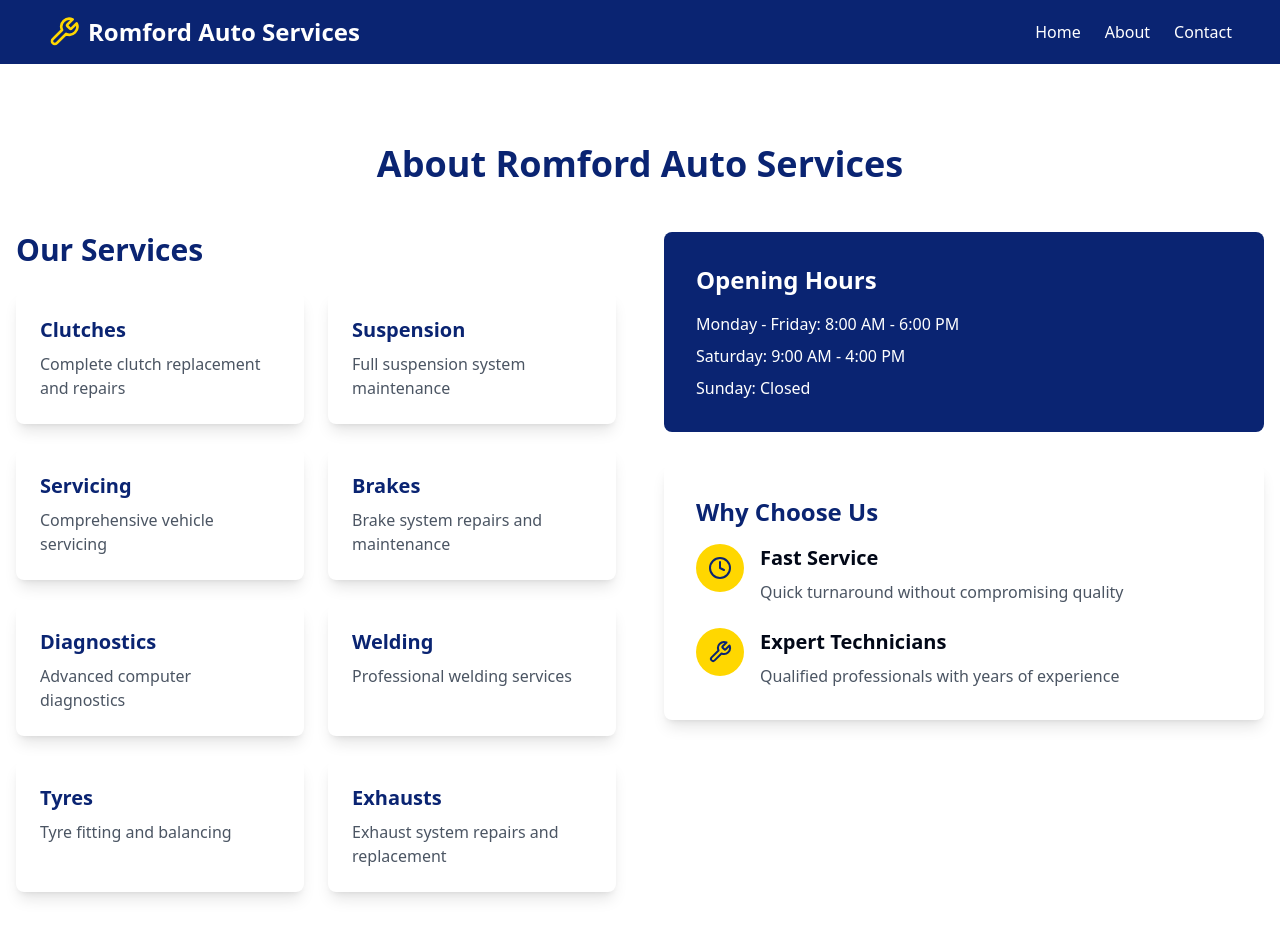
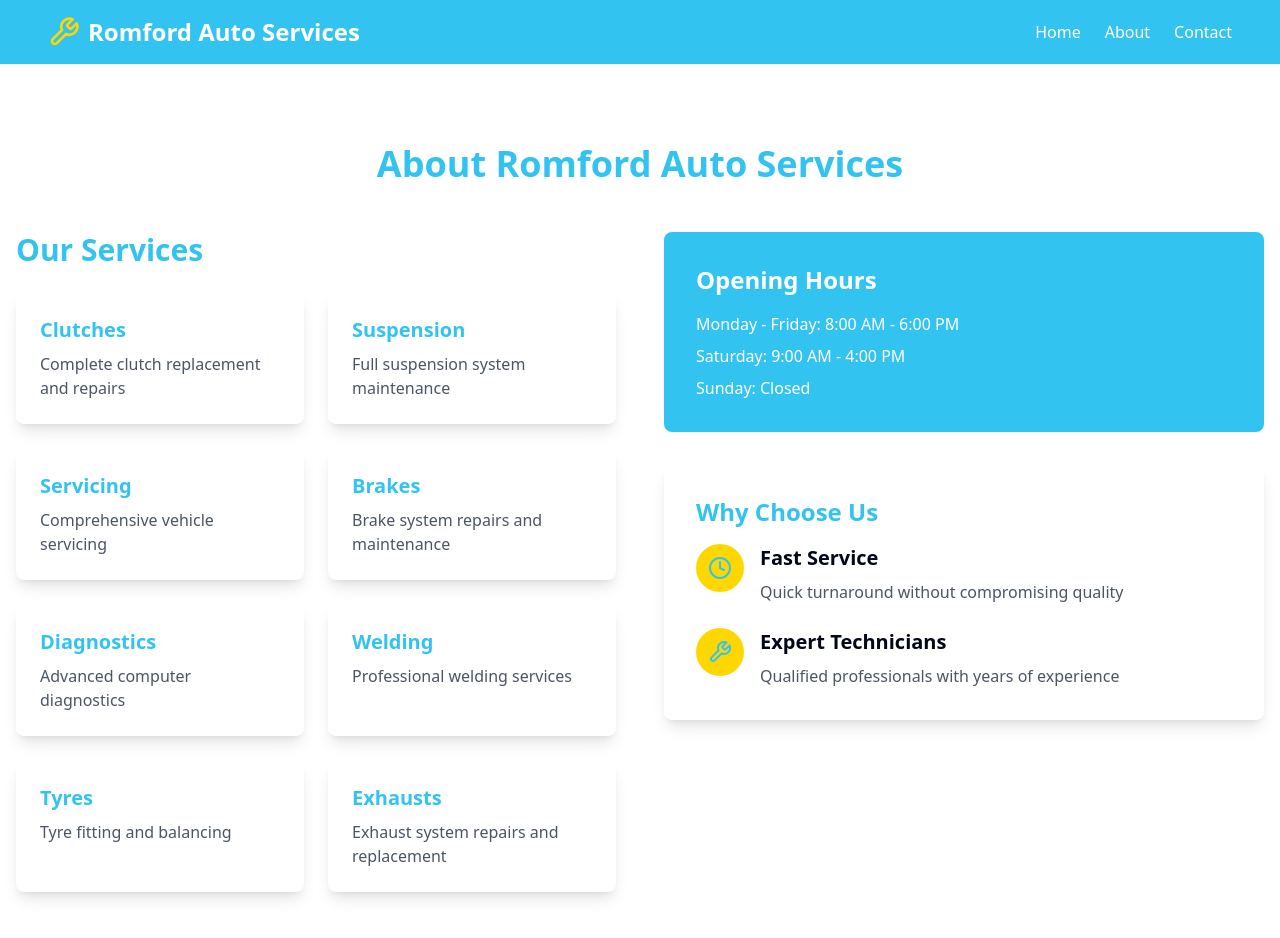
Before and after one commit to JayDalt/romford-autoservices-mockup, a React (Vite) app: page /about in a window 1280 px wide. Shown: the top 938 px of the page. Built offline with nearby package versions, Linux system fonts and the light colour scheme.

Commit message:
Change color scheme to lighter blue
Updated the application’s color scheme to feature a lighter shade of blue across all components for improved aesthetics and readability.
[skip gpt_engineer]

```diff
--- a/src/index.css
+++ b/src/index.css
@@ -13,7 +13,7 @@
     --popover: 0 0% 100%;
     --popover-foreground: 222.2 84% 4.9%;
 
-    --primary: 222.2 47.4% 11.2%;
+    --primary: 199 89% 57%;  /* Changed to a lighter blue */
     --primary-foreground: 210 40% 98%;
 
     --secondary: 210 40% 96.1%;
@@ -30,25 +30,18 @@
 
     --border: 214.3 31.8% 91.4%;
     --input: 214.3 31.8% 91.4%;
-    --ring: 222.2 84% 4.9%;
+    --ring: 199 89% 57%;  /* Changed to match primary */
 
     --radius: 0.5rem;
 
     --sidebar-background: 0 0% 98%;
-
     --sidebar-foreground: 240 5.3% 26.1%;
-
-    --sidebar-primary: 240 5.9% 10%;
-
+    --sidebar-primary: 199 89% 57%;  /* Changed to match primary */
     --sidebar-primary-foreground: 0 0% 98%;
-
     --sidebar-accent: 240 4.8% 95.9%;
-
     --sidebar-accent-foreground: 240 5.9% 10%;
-
     --sidebar-border: 220 13% 91%;
-
-    --sidebar-ring: 217.2 91.2% 59.8%;
+    --sidebar-ring: 199 89% 57%;  /* Changed to match primary */
   }
 
   .dark {
@@ -61,7 +54,7 @@
     --popover: 222.2 84% 4.9%;
     --popover-foreground: 210 40% 98%;
 
-    --primary: 210 40% 98%;
+    --primary: 199 89% 57%;  /* Changed to match light mode */
     --primary-foreground: 222.2 47.4% 11.2%;
 
     --secondary: 217.2 32.6% 17.5%;
@@ -78,15 +71,16 @@
 
     --border: 217.2 32.6% 17.5%;
     --input: 217.2 32.6% 17.5%;
-    --ring: 212.7 26.8% 83.9%;
+    --ring: 199 89% 57%;  /* Changed to match primary */
+
     --sidebar-background: 240 5.9% 10%;
     --sidebar-foreground: 240 4.8% 95.9%;
-    --sidebar-primary: 224.3 76.3% 48%;
+    --sidebar-primary: 199 89% 57%;  /* Changed to match primary */
     --sidebar-primary-foreground: 0 0% 100%;
     --sidebar-accent: 240 3.7% 15.9%;
     --sidebar-accent-foreground: 240 4.8% 95.9%;
     --sidebar-border: 240 3.7% 15.9%;
-    --sidebar-ring: 217.2 91.2% 59.8%;
+    --sidebar-ring: 199 89% 57%;  /* Changed to match primary */
   }
 }
 
--- a/tailwind.config.ts
+++ b/tailwind.config.ts
@@ -15,7 +15,7 @@ export default {
     extend: {
       colors: {
         garage: {
-          blue: "#0A2472",
+          blue: "#33C3F0",  // Changed to a lighter blue
           yellow: "#FFD700",
           red: "#DC2626",
         },
```
